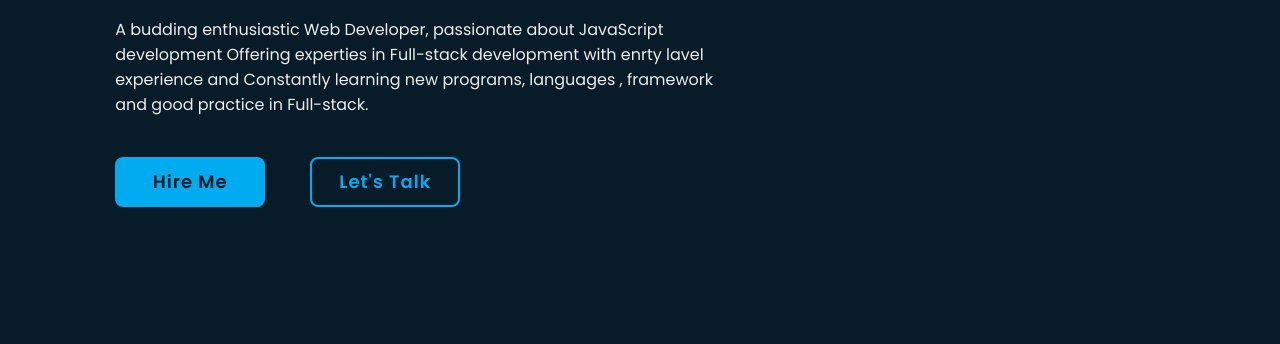
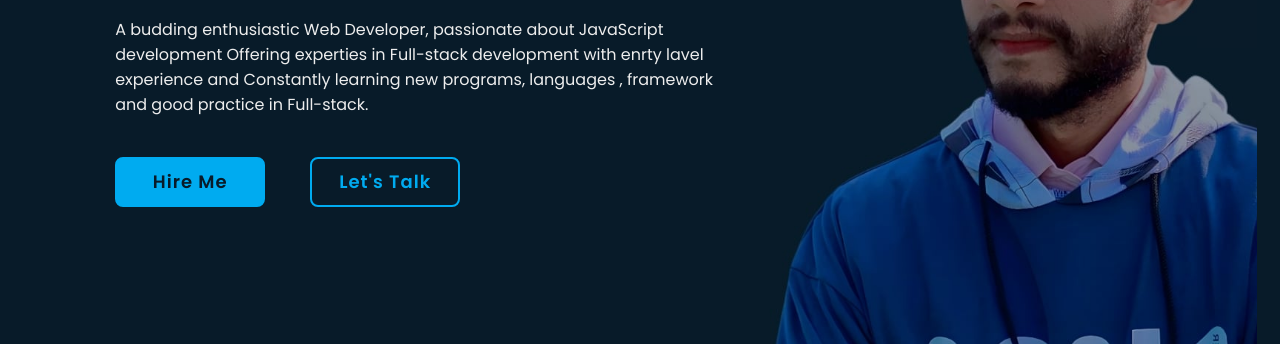
Before and after one commit to Ahmad7264/MyPortfolio, a plain HTML site: page index.html in a window 1280 px wide. Shown: the part 390-734 px from the top of the page. Drawn offline with nearby package versions, Linux system fonts and the light colour scheme; some packages are replaced by stand-ins of ours; a script that the page names is missing.

Commit message:
Update style.css

```diff
--- a/css/style.css
+++ b/css/style.css
@@ -86,7 +86,7 @@ section{
     display: flex;
     align-items: center;
     padding: 0 9%;
-    background: url('./images/home4.jpg') no-repeat;
+    background: url('../images/home4.jpg') no-repeat;
     background-size: cover;
     background-position: center;
 
```
